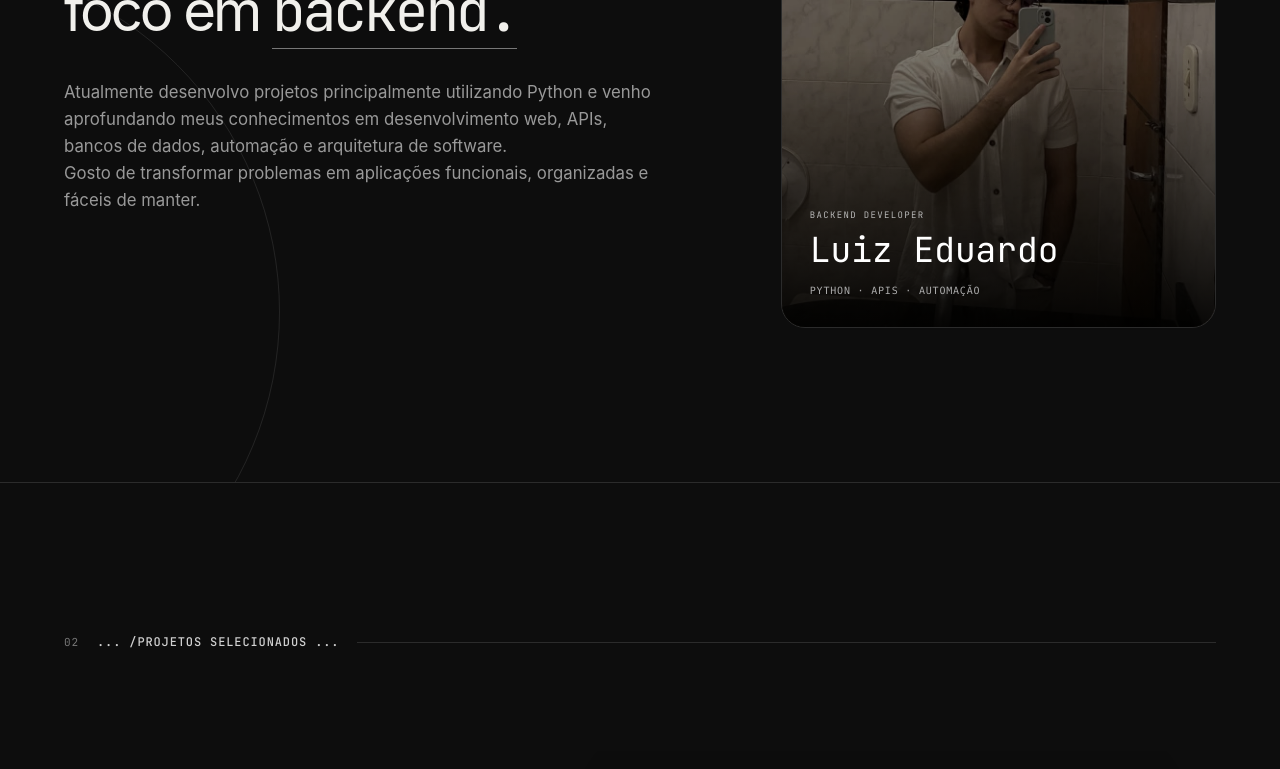
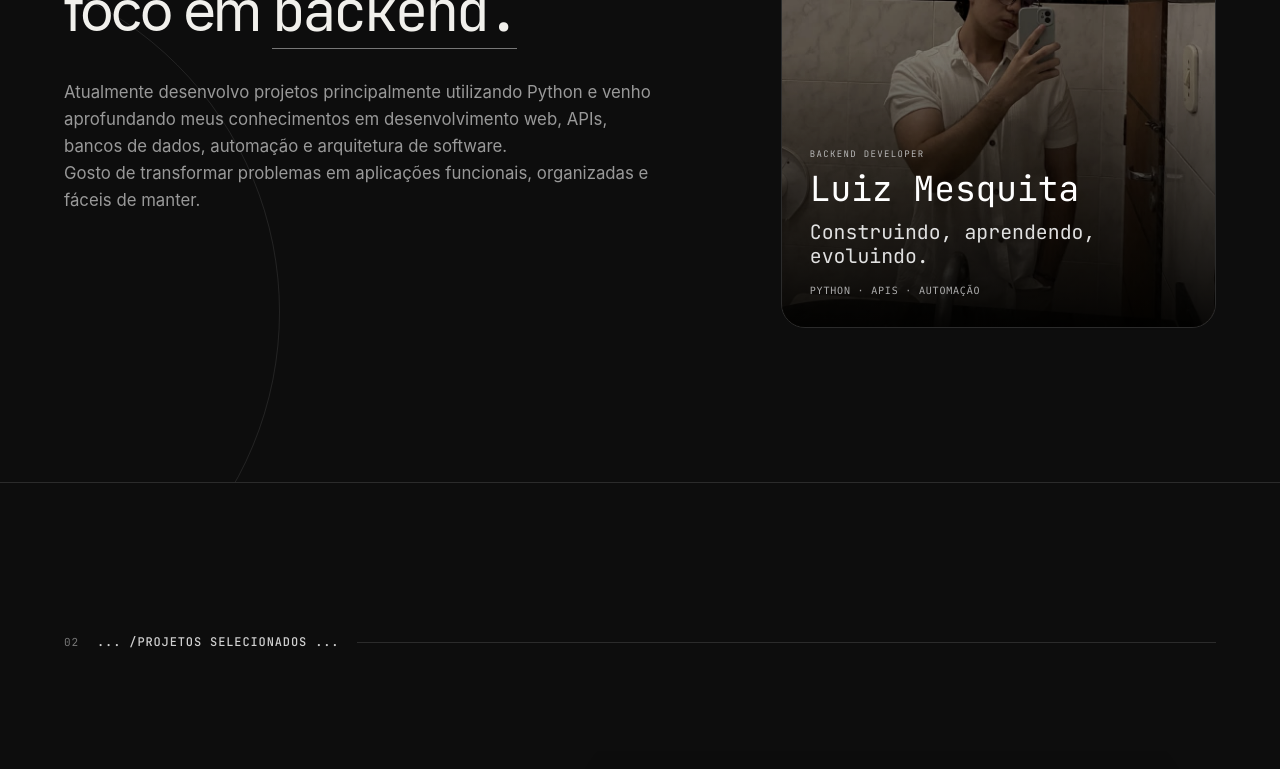
Before and after one commit to mesql1/portfolio_luiz, a Next.js app: page / in a window 1280 px wide. Shown: the part 1320-2089 px from the top of the page. Built offline with nearby package versions, Linux system fonts and the light colour scheme.

Commit message:
Update Site source

```diff
--- a/app/globals.css
+++ b/app/globals.css
@@ -99,7 +99,7 @@ button,a { -webkit-tap-highlight-color:transparent; }
 .identity-card--portrait::after { content:""; position:absolute; inset:0; z-index:1; background:linear-gradient(180deg,transparent 52%,rgba(0,0,0,.88) 100%); pointer-events:none; }
 .identity-photo { position:absolute; inset:0; width:100%; height:100%; object-fit:cover; object-position:center 58%; filter:saturate(.55) contrast(1.04) brightness(.86); transition:transform .7s cubic-bezier(.22,1,.36,1),filter .5s; }
 .identity-card--portrait:hover .identity-photo { transform:scale(1.025); filter:saturate(.72) contrast(1.04) brightness(.9); }
-.identity-card__portrait-copy { position:relative; z-index:2; padding:28px; }.identity-card__portrait-copy span { color:#b7b7b7; }.identity-card__portrait-copy strong { display:block; color:#fff; }.identity-card__portrait-copy code { display:block; margin-top:14px; color:#aaa; text-transform:uppercase; letter-spacing:.08em; }
+.identity-card__portrait-copy { position:relative; z-index:2; padding:28px; }.identity-card__portrait-copy span { color:#b7b7b7; }.identity-card__portrait-copy strong { display:block; color:#fff; }.identity-card__portrait-copy p { margin:12px 0 0; color:#e1e1e1; font:400 clamp(1rem,1.55vw,1.3rem)/1.25 var(--mono); }.identity-card__portrait-copy code { display:block; margin-top:14px; color:#aaa; text-transform:uppercase; letter-spacing:.08em; }
 .tech-intro { display:flex; align-items:flex-end; justify-content:space-between; gap:30px; margin-bottom:60px; }.tech-intro h2 { margin:0; font:500 clamp(3.6rem,8vw,8rem)/.83 var(--mono); letter-spacing:-.08em; }.tech-intro p { max-width:300px; color:#888; }.tech-grid { display:grid; grid-template-columns:1.2fr .8fr 1fr; grid-template-areas:"a b c" "a d e"; gap:12px; }.tech-group { min-height:210px; padding:24px; border:1px solid var(--line); border-radius:18px; display:flex; flex-direction:column; transition:transform .25s,border-color .25s; }.tech-group:hover { transform:translateY(-4px); border-color:#555; }.tech-group:nth-child(1){grid-area:a}.tech-group:nth-child(2){grid-area:b}.tech-group:nth-child(3){grid-area:c}.tech-group:nth-child(4){grid-area:d}.tech-group:nth-child(5){grid-area:e}.tech-group--featured { background:var(--white); color:var(--black); border-color:var(--white); }.tech-group>span { color:#777; font:9px var(--mono); }.tech-group h3 { margin:18px 0 auto; font:500 clamp(1.2rem,2.3vw,2.1rem)/1 var(--mono); }.tech-group p { margin:8px 0 0; font:11px/1 var(--mono); text-transform:uppercase; }
 .github-section { min-height:760px; display:grid; grid-template-columns:1.1fr .9fr; align-items:center; gap:10vw; background:#101010; }.github-code { font:clamp(1rem,2.5vw,2.4rem)/1.8 var(--mono); color:#333; }.github-code span { display:block; }.github-code span:nth-child(3){color:#666}.github-copy>span,.contact-index { font:10px var(--mono); color:#777; letter-spacing:.13em; }.github-copy h2 { margin:18px 0; font:500 clamp(6rem,14vw,14rem)/.8 var(--mono); letter-spacing:-.1em; }.github-copy p { max-width:520px; margin:0 0 35px; color:#999; font-size:1.05rem; }
 .contact-section { min-height:830px; text-align:center; display:flex; flex-direction:column; align-items:center; justify-content:center; }.orbit--contact { width:min(80vw,1000px); aspect-ratio:1; left:50%; top:50%; transform:translate(-50%,-50%); }.contact-section>*:not(.orbit) { position:relative; z-index:2; }.contact-section h2 { margin:35px 0 30px; font:500 clamp(4.4rem,11vw,12rem)/.78 var(--mono); letter-spacing:-.095em; }.contact-section h2 span { -webkit-text-stroke:1px var(--fg); color:transparent; }.contact-section h2 i { font-style:normal; }.contact-section>p { max-width:520px; color:#a0a0a0; font-size:1.1rem; }.social-list { width:min(850px,100%); margin-top:50px; border-top:1px solid #333; }.social-link { display:flex; align-items:center; justify-content:space-between; padding:18px 4px; border-bottom:1px solid #333; font:500 clamp(1rem,2vw,1.4rem)/1 var(--mono); text-align:left; transition:padding .25s,background .25s; }.social-link>span { display:flex; align-items:center; gap:12px; }.social-link small { padding:5px 7px; border:1px solid #383838; border-radius:99px; color:#666; font:8px var(--mono); }.social-link:hover:not([aria-disabled="true"]) { padding-left:14px; padding-right:14px; background:#141414; }.social-link[aria-disabled="true"] { color:#666; cursor:default; }
--- a/components/portfolio.tsx
+++ b/components/portfolio.tsx
@@ -108,7 +108,7 @@ export function Portfolio() {
 
   return <><Navbar active={active} /><main>
     <section id="inicio" className="hero"><div className="orbit orbit--hero" aria-hidden="true" /><div className="hero__eyebrow"><span>PORTFÓLIO / 2026</span><span>BASED IN BRAZIL</span></div><h1><span>backend</span><span>developer<i>.</i></span></h1><div className="hero__bottom"><div><p>Desenvolvo aplicações backend, integrações com APIs e sistemas focados em automação e organização de dados.</p><div className="tag-list"><span>Python</span><span>Django</span><span>APIs</span><span>Automação</span></div></div><div className="hero__actions"><Button href="#projetos">Ver projetos</Button><Button href={profile.github} variant="outline">GitHub</Button></div></div><a className="scroll-cue" href="#projetos" aria-label="Rolar até projetos"><ArrowDown /><span>SCROLL</span></a></section>
-    <section id="sobre" className="section about-section"><div className="orbit orbit--about" aria-hidden="true" /><SectionTitle index="01">Sobre mim</SectionTitle><div className="about-grid"><div className="about-copy reveal"><p className="lead">Olá, sou Luiz Eduardo, desenvolvedor com foco em <em>backend.</em></p><p>Atualmente desenvolvo projetos principalmente utilizando Python e venho aprofundando meus conhecimentos em desenvolvimento web, APIs, bancos de dados, automação e arquitetura de software.</p><p>Gosto de transformar problemas em aplicações funcionais, organizadas e fáceis de manter.</p></div><div className="identity-card identity-card--portrait reveal"><img className="identity-photo" src="/profile/luiz-eduardo.png" alt="Luiz Eduardo" /><div className="identity-card__portrait-copy"><span>BACKEND DEVELOPER</span><strong>Luiz Eduardo</strong><code>Python · APIs · Automação</code></div></div></div></section>
+    <section id="sobre" className="section about-section"><div className="orbit orbit--about" aria-hidden="true" /><SectionTitle index="01">Sobre mim</SectionTitle><div className="about-grid"><div className="about-copy reveal"><p className="lead">Olá, sou Luiz Eduardo, desenvolvedor com foco em <em>backend.</em></p><p>Atualmente desenvolvo projetos principalmente utilizando Python e venho aprofundando meus conhecimentos em desenvolvimento web, APIs, bancos de dados, automação e arquitetura de software.</p><p>Gosto de transformar problemas em aplicações funcionais, organizadas e fáceis de manter.</p></div><div className="identity-card identity-card--portrait reveal"><img className="identity-photo" src="/profile/luiz-eduardo.png" alt="Luiz Mesquita" /><div className="identity-card__portrait-copy"><span>BACKEND DEVELOPER</span><strong>Luiz Mesquita</strong><p>Construindo, aprendendo,<br />evoluindo.</p><code>Python · APIs · Automação</code></div></div></div></section>
     <section id="projetos" className="section projects-section"><SectionTitle index="02">Projetos selecionados</SectionTitle><ProjectCard project={projects[0]} /><ProjectCard project={projects[1]} reverse /><article className="coming-soon reveal"><span>03</span><div><small>EM DESENVOLVIMENTO</small><h3>Novos projetos backend e APIs em desenvolvimento.</h3></div><code>{"{ work_in_progress: true }"}</code></article></section>
     <section id="tecnologias" className="section tech-section"><SectionTitle index="03">Tecnologias</SectionTitle><div className="tech-intro"><h2>ferramentas<br />de trabalho<span>.</span></h2><p>Algumas tecnologias que utilizo nos meus projetos.</p></div><div className="tech-grid">{technologyGroups.map((group, index) => <TechnologyGroup key={group.title} group={group} index={index} />)}</div></section>
     <section id="github" className="section github-section"><div className="github-code" aria-hidden="true"><span>def build_future():</span><span>&nbsp;&nbsp;learn()</span><span>&nbsp;&nbsp;ship()</span><span>&nbsp;&nbsp;repeat()</span></div><div className="github-copy reveal"><span>04 / OPEN SOURCE</span><h2>CODE<span>.</span></h2><p>Além dos projetos apresentados aqui, mantenho outros estudos, experimentos e projetos disponíveis no GitHub.</p><Button href={profile.github}>Explorar GitHub</Button></div></section>
```
